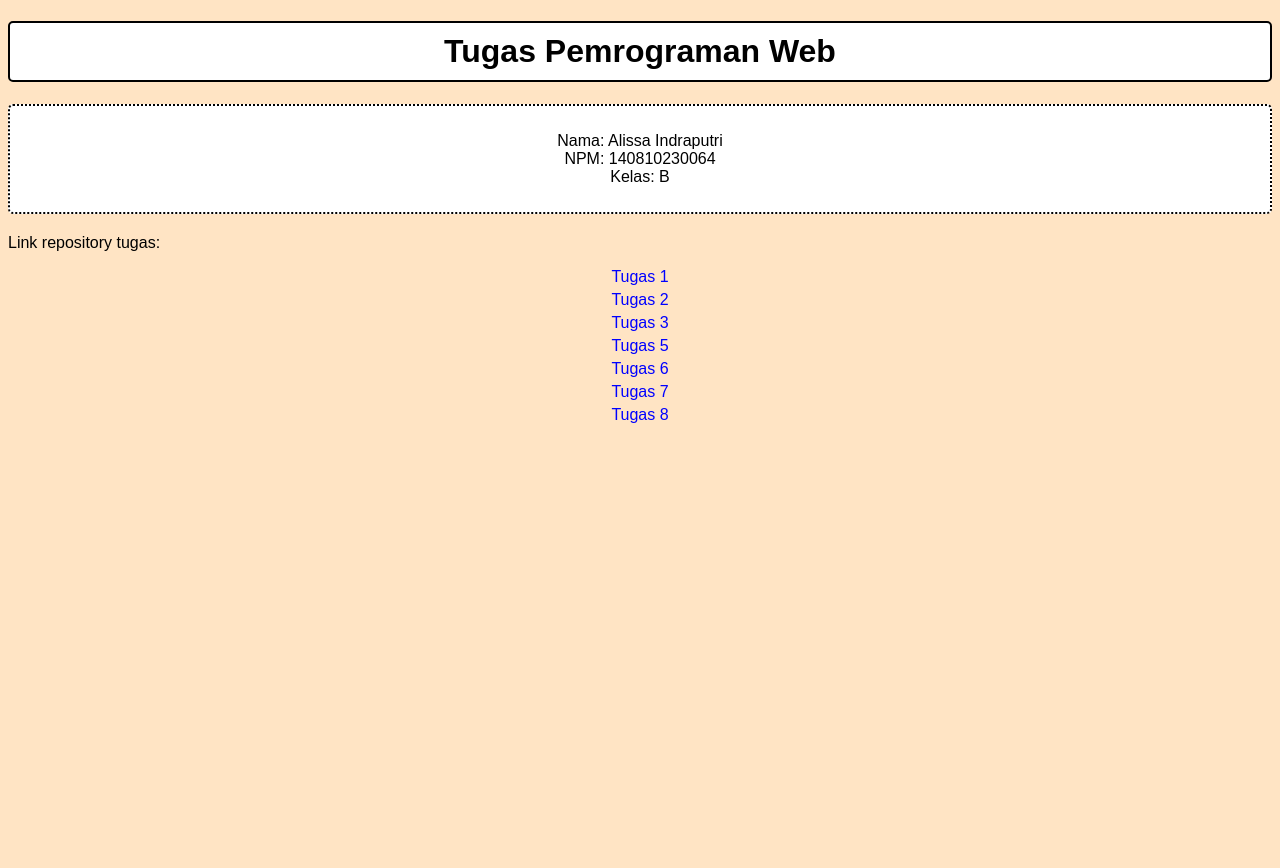
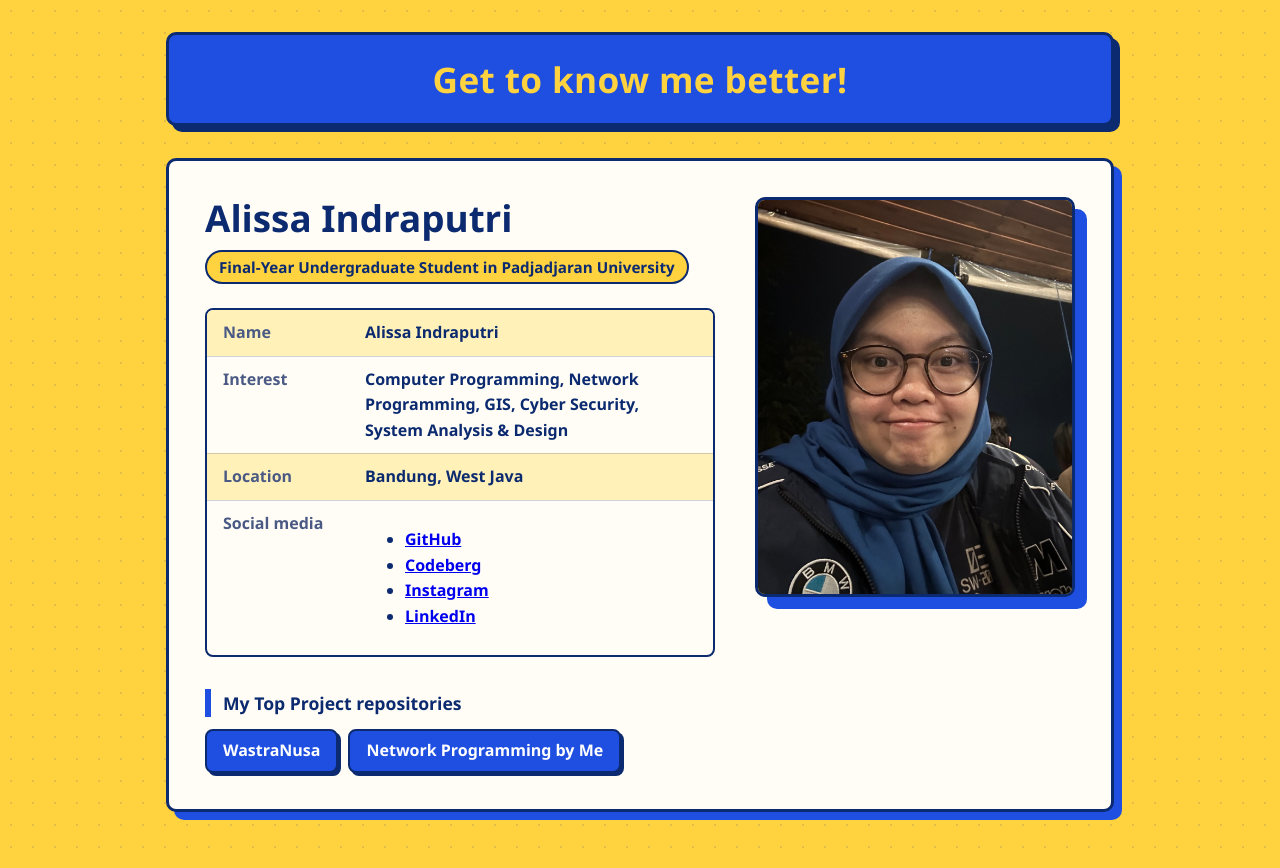
Before and after one commit to AlissaIndraputri230064/AlissaIndraputri230064.github.io, a plain HTML site: page index.html in a window 1280 px wide. Before the commit the page ends 800 px from the top, so only its background shows below. Drawn offline with Linux system fonts and the light colour scheme.

Commit message:
feat: add more details about me

```diff
--- a/index.html
+++ b/index.html
@@ -3,28 +3,48 @@
 <head>
     <meta charset="UTF-8">
     <meta name="viewport" content="width=device-width, initial-scale=1.0">
-    <title>Tugas Pemrograman Web Alissa Indraputri</title>
-    <link rel="stylesheet" href="indexStyle.css">
+    <title>My Portfolio | Alissa Indraputri</title>
+    <link rel="stylesheet" href="style.css">
 </head>
 <body>
-    <h1>Tugas Pemrograman Web</h1>
-    <div class="info">
-        <ul>
-            <li>Nama: Alissa Indraputri</li>
-            <li>NPM: 140810230064</li>
-            <li>Kelas: B</li>
-        </ul>
-    </div>
+    <main class="page">
+        <h1 class="page-title">Get to know me better!</h1>
 
-    <p>Link repository tugas:</p>
-    <ul class="repo-list">
-        <li><a href="https://github.com/AlissaIndraputri230064/PemrogramanWeb/tree/main/Tugas1">Tugas 1</a></li>
-        <li><a href="https://github.com/AlissaIndraputri230064/PemrogramanWeb/tree/main/Tugas2">Tugas 2</a></li>
-        <li><a href="https://github.com/AlissaIndraputri230064/PemrogramanWeb/tree/main/Tugas3">Tugas 3</a></li>
-        <li><a href="https://github.com/AlissaIndraputri230064/PemrogramanWeb/tree/main/Tugas5">Tugas 5</a></li>
-        <li><a href="https://github.com/AlissaIndraputri230064/PemrogramanWeb/tree/main/Tugas6">Tugas 6</a></li>
-        <li><a href="https://github.com/AlissaIndraputri230064/PemrogramanWeb/tree/main/Tugas7">Tugas 7</a></li>
-        <li><a href="https://github.com/AlissaIndraputri230064/PemrogramanWeb/tree/main/Tugas8">Tugas 8</a></li>
-    </ul>
+        <section class="profile">
+            <!-- LEFT: details -->
+            <div class="profile-details">
+                <h2>Alissa Indraputri</h2>
+                <p class="role">Final-Year Undergraduate Student in Padjadjaran University</p>
+
+                <dl class="info">
+                    <div><dt>Name</dt><dd>Alissa Indraputri</dd></div>
+                    <div><dt>Interest</dt><dd>Computer Programming, Network Programming, GIS, Cyber Security, System Analysis & Design</dd></div>
+                    <div><dt>Location</dt><dd>Bandung, West Java</dd></div>
+                    <div>
+                        <dt>Social media</dt>
+                        <dd>
+                            <ul class="social-list">
+                                <li><a href="https://github.com/AlissaIndraputri230064" target="_blank" rel="noopener">GitHub</a></li>
+                                <li><a href="https://codeberg.org/alissai777" target="_blank" rel="noopener">Codeberg</a></li>
+                                <li><a href="https://www.instagram.com/alissaindraputri" target="_blank" rel="noopener">Instagram</a></li>
+                                <li><a href="https://www.linkedin.com/in/alissa-indraputri-2b027a354" target="_blank" rel="noopener">LinkedIn</a></li>
+                            </ul>
+                        </dd>
+                    </div>
+                </dl>
+
+                <h3>My Top Project repositories</h3>
+                <ul class="repo-list">
+                    <li><a href="https://github.com/Fzzrr/WastraNusa">WastraNusa</a></li>
+                    <li><a href="https://github.com/AlissaIndraputri230064/my-network-programming-projects">Network Programming by Me</a></li>
+                </ul>
+            </div>
+
+            <!-- RIGHT: picture (put your photo next to index.html as profile.jpg) -->
+            <figure class="profile-photo" data-initials="AI">
+                <img src="assets/IMG_6701.jpg" alt="Photo of Alissa Indraputri" onerror="this.remove()">
+            </figure>
+        </section>
+    </main>
 </body>
 </html>
--- a/indexStyle.css
+++ /dev/null
@@ -1,44 +0,0 @@
-body {
-    background-color: bisque;
-    font-family: Arial, sans-serif;
-}
-
-h1 {
-    text-align: center;
-    border-radius: 5px;
-    border: 2px solid black;
-    padding: 10px;
-    background-color: white;
-}
-
-.info {
-    text-align: center;
-    border-radius: 5px;
-    border: 2px dotted black;
-    padding: 10px;
-    background-color: white;
-    margin-bottom: 20px;
-}
-
-ul {
-    list-style-type: none;
-    padding: 0;
-}
-
-.repo-list {
-    text-align: center;
-    padding: 0;
-}
-
-.repo-list li {
-    margin: 5px 0;
-}
-
-a {
-    text-decoration: none;
-    color: blue;
-}
-
-a:hover {
-    text-decoration: underline;
-}
--- /dev/null
+++ b/style.css
@@ -0,0 +1,202 @@
+:root {
+    --yellow: #ffd23f;
+    --yellow-soft: #fff1b8;
+    --blue: #1f4fe0;
+    --navy: #0b2a6f;
+    --paper: #fffdf5;
+    --muted: #4a5a85;
+}
+
+* { box-sizing: border-box; }
+
+body {
+    margin: 0;
+    background-color: var(--yellow);
+    /* subtle dotted texture */
+    background-image: radial-gradient(rgba(11, 42, 111, 0.12) 1.5px, transparent 1.5px);
+    background-size: 22px 22px;
+    color: var(--navy);
+    font-family: "Segoe UI", Helvetica, Arial, sans-serif;
+    line-height: 1.6;
+}
+
+.page {
+    max-width: 980px;
+    margin: 0 auto;
+    padding: 32px 16px 56px;
+}
+
+/* Title banner */
+.page-title {
+    margin: 0 0 32px;
+    padding: 16px 20px;
+    text-align: center;
+    font-size: clamp(1.5rem, 4vw, 2.2rem);
+    letter-spacing: 0.01em;
+    color: var(--yellow);
+    background-color: var(--blue);
+    border: 3px solid var(--navy);
+    border-radius: 10px;
+    box-shadow: 6px 6px 0 var(--navy);
+}
+
+/* Two-column card: details left, picture right */
+.profile {
+    display: grid;
+    grid-template-columns: 1fr 320px;
+    gap: 40px;
+    align-items: start;
+    padding: 36px;
+    background-color: var(--paper);
+    border: 3px solid var(--navy);
+    border-radius: 10px;
+    box-shadow: 8px 8px 0 var(--blue);
+}
+
+.profile-details h2 {
+    margin: 0;
+    font-size: clamp(1.6rem, 4vw, 2.3rem);
+    line-height: 1.15;
+    color: var(--navy);
+}
+
+.role {
+    display: inline-block;
+    margin: 10px 0 24px;
+    padding: 3px 12px;
+    font-size: 0.95rem;
+    font-weight: 600;
+    color: var(--navy);
+    background: var(--yellow);
+    border: 2px solid var(--navy);
+    border-radius: 999px;
+}
+
+.profile-details h3 {
+    margin: 32px 0 12px;
+    padding-left: 12px;
+    font-size: 1.1rem;
+    border-left: 6px solid var(--blue);
+}
+
+/* Detail rows */
+.info {
+    margin: 0;
+    border: 2px solid var(--navy);
+    border-radius: 8px;
+    overflow: hidden;
+}
+
+.info div {
+    display: grid;
+    grid-template-columns: 130px 1fr;
+    gap: 12px;
+    padding: 10px 16px;
+}
+
+.info div:nth-child(odd) { background: var(--yellow-soft); }
+.info div + div { border-top: 1px solid rgba(11, 42, 111, 0.2); }
+
+.info dt {
+    color: var(--muted);
+    font-weight: 600;
+}
+
+.info dd {
+    margin: 0;
+    font-weight: 700;
+}
+
+/* Repo links */
+.repo-list {
+    display: flex;
+    flex-wrap: wrap;
+    gap: 10px;
+    margin: 0;
+    padding: 0;
+    list-style: none;
+}
+
+.repo-list a {
+    display: inline-block;
+    padding: 7px 16px;
+    font-weight: 600;
+    color: #fff;
+    text-decoration: none;
+    background: var(--blue);
+    border: 2px solid var(--navy);
+    border-radius: 8px;
+    box-shadow: 3px 3px 0 var(--navy);
+    transition: transform 0.12s ease, box-shadow 0.12s ease, background 0.12s ease, color 0.12s ease;
+}
+
+.repo-list a:hover {
+    background: var(--yellow);
+    color: var(--navy);
+    transform: translate(-2px, -2px);
+    box-shadow: 5px 5px 0 var(--navy);
+}
+
+.repo-list a:active {
+    transform: translate(2px, 2px);
+    box-shadow: 1px 1px 0 var(--navy);
+}
+
+a:focus-visible {
+    outline: 3px solid var(--navy);
+    outline-offset: 3px;
+}
+
+/* Photo with offset blue block behind */
+.profile-photo {
+    position: relative;
+    width: 100%;
+    margin: 0;
+    aspect-ratio: 4 / 5;
+    background: var(--yellow);
+    border: 3px solid var(--navy);
+    border-radius: 10px;
+    box-shadow: 12px 12px 0 var(--blue);
+    overflow: hidden;
+}
+
+/* Initials show until profile.jpg exists */
+.profile-photo::before {
+    content: attr(data-initials);
+    position: absolute;
+    inset: 0;
+    display: grid;
+    place-items: center;
+    font-size: 4.5rem;
+    font-weight: 800;
+    color: var(--navy);
+}
+
+.profile-photo img {
+    position: relative;
+    display: block;
+    width: 100%;
+    height: 100%;
+    object-fit: cover;
+}
+
+/* Tablet / mobile: stack, photo on top */
+@media (max-width: 760px) {
+    .profile {
+        grid-template-columns: 1fr;
+        gap: 36px;
+        padding: 24px 20px 28px;
+    }
+
+    .profile-photo {
+        order: -1;
+        max-width: 260px;
+        margin: 0 auto;
+    }
+
+    .info div { grid-template-columns: 100px 1fr; padding: 10px 12px; }
+}
+
+@media (prefers-reduced-motion: reduce) {
+    .repo-list a { transition: none; }
+}
```
Also changed, not shown: assets/IMG_6701.jpg (added), assets/bmw-bmw-m4-car-cyan-wallpaper-preview.jpg (added), assets/bmw-images.jpg (added), 1 other file.
